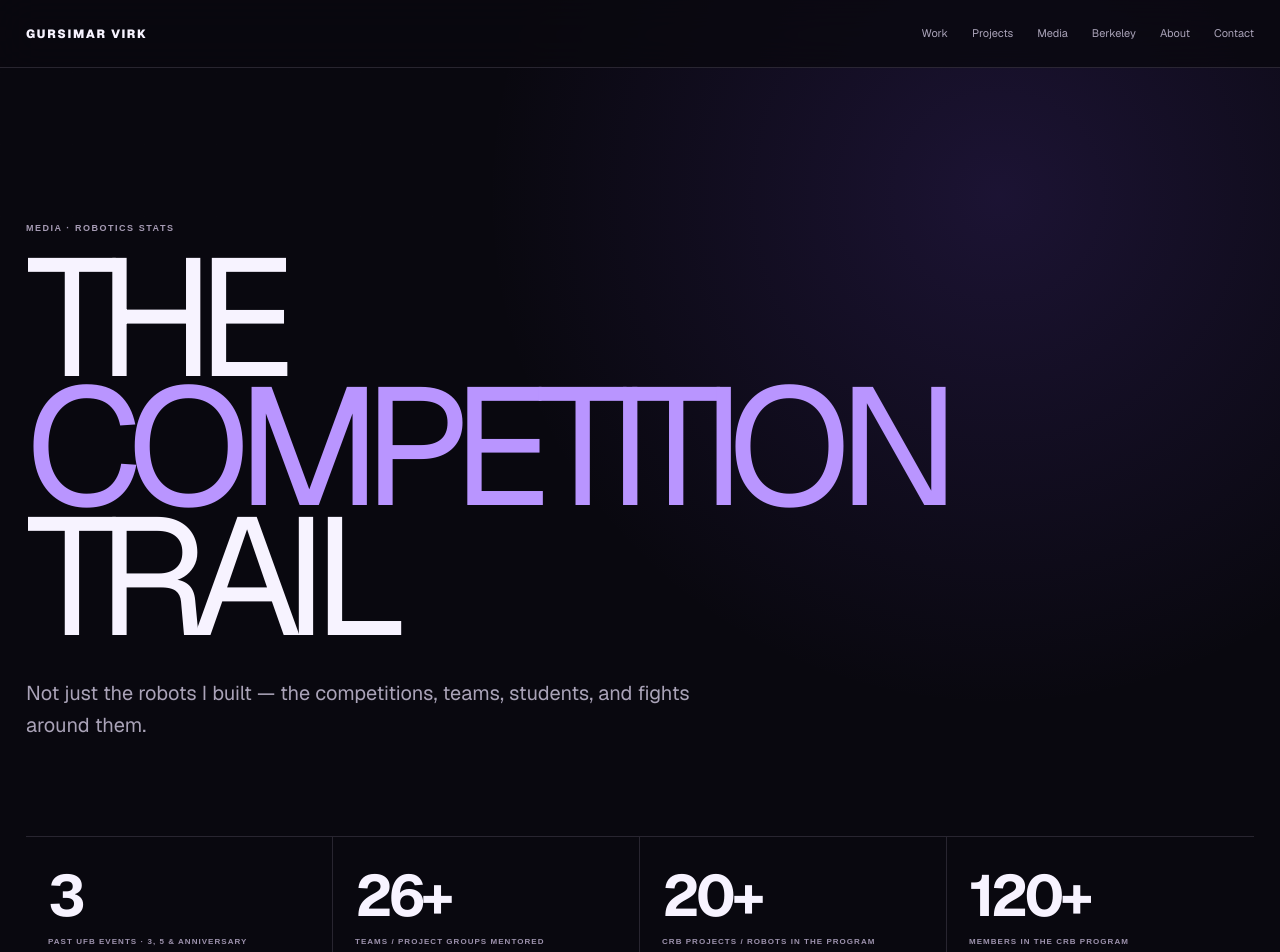
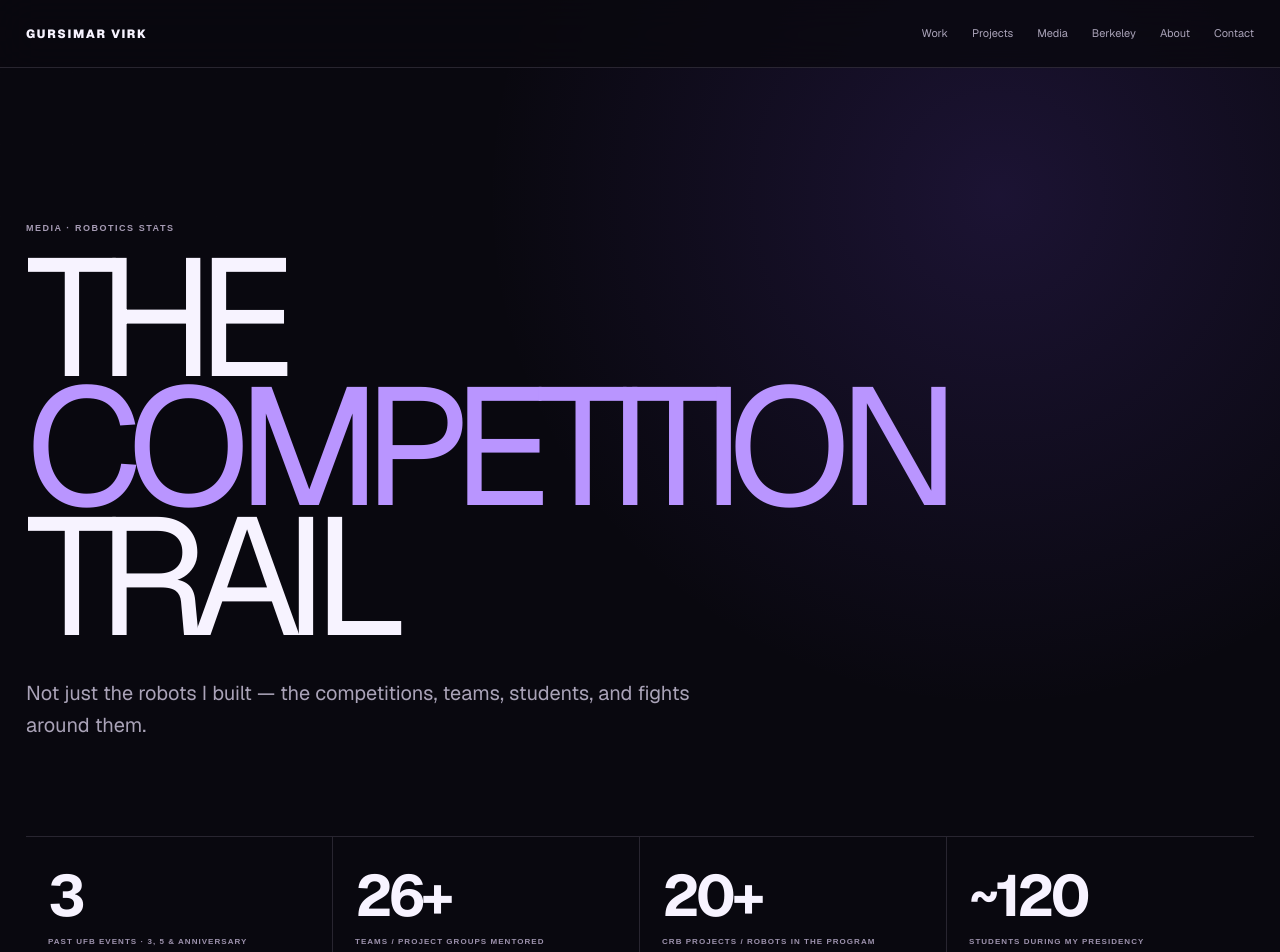
Before and after one commit to GursimarVirk/SimarWebsite, a Next.js app: page /media/stats in a window 1280 px wide. Shown: the top 952 px of the page. Built offline with nearby package versions, Linux system fonts and the light colour scheme.

Commit message:
Clarify CRB membership stat and footage sources

```diff
--- a/app/media/stats/page.tsx
+++ b/app/media/stats/page.tsx
@@ -44,7 +44,7 @@ export default function StatsPage(){
       <a href="#competitions"><strong>3</strong><span>PAST UFB EVENTS · 3, 5 & ANNIVERSARY</span></a>
       <a href="#mentoring"><strong>26+</strong><span>TEAMS / PROJECT GROUPS MENTORED</span></a>
       <a href="#robots"><strong>20+</strong><span>CRB PROJECTS / ROBOTS IN THE PROGRAM</span></a>
-      <a href="#sources"><strong>120+</strong><span>MEMBERS IN THE CRB PROGRAM</span></a>
+      <a href="#sources"><strong>~120</strong><span>STUDENTS DURING MY PRESIDENCY</span></a>
     </section>
 
     <section id="competitions" className={`${styles.section} page-width`}>
@@ -57,7 +57,7 @@ export default function StatsPage(){
       <div className={styles.robotGrid}>{robots.map(r=><article className={styles.robot} key={r.name}><p className="eyebrow">{r.className}</p><h3>{r.name}</h3><p>{r.result}</p><div><a href={r.record} target="_blank" rel="noreferrer">RECORD ↗</a><a href={r.video} target="_blank" rel="noreferrer">FIGHTS / VIDEO ↗</a></div></article>)}</div>
     </section>
 
-    <section className={`${styles.footage} page-width`}><div className={styles.heading}><div><p className="eyebrow">03 · FOOTAGE</p><h2>WATCH THE MACHINES</h2></div><p>The old portfolio's original UFB clip/VOD links are preserved here alongside the official event films and the current competition archive.</p></div><div className={styles.footageList}>{footage.map(([title,source,href],i)=><a href={href} target="_blank" rel="noreferrer" key={href}><span>{String(i+1).padStart(2,"0")}</span><div><strong>{title}</strong><small>{source}</small></div><b>↗</b></a>)}</div></section>
+    <section className={`${styles.footage} page-width`}><div className={styles.heading}><div><p className="eyebrow">03 · FOOTAGE</p><h2>WATCH THE MACHINES</h2></div><p>Uploaded YouTube footage is prioritized, followed by the UFB 3 Twitch VOD and the UFB5 creator video. For Berkeley Bot Bash, Carnage at the Cube 2026, the Sacramento competition, and the anniversary match, links open targeted YouTube searches where I could not verify one exact upload.</p></div><div className={styles.footageList}>{footage.map(([title,source,href],i)=><a href={href} target="_blank" rel="noreferrer" key={href}><span>{String(i+1).padStart(2,"0")}</span><div><strong>{title}</strong><small>{source}</small></div><b>↗</b></a>)}</div></section>
 
     <section id="mentoring" className={`${styles.mentoring} page-width`}><div><p className="eyebrow">04 · MENTORSHIP</p><h2>BUILDING THE NEXT TEAMS</h2><p>At the time I was president, the program had roughly 120 students. CRB's model is hands-on: newer members start with smaller machines, learn the complete build cycle, and move toward more complex robots. I have carried that mentorship into work as well, training technicians in integration, troubleshooting, repairs, and repeatable fleet operations.</p></div><div className={styles.bigStat}><strong>~120</strong><span>STUDENTS IN THE PROGRAM DURING MY PRESIDENCY</span><a href="https://combatrobotics.studentorg.berkeley.edu/" target="_blank" rel="noreferrer">CURRENT CRB WEBSITE ↗</a><a href="https://www.instagram.com/glitch.battlebots/" target="_blank" rel="noreferrer">CRB / GLITCH INSTAGRAM ↗</a></div></section>
 
```
